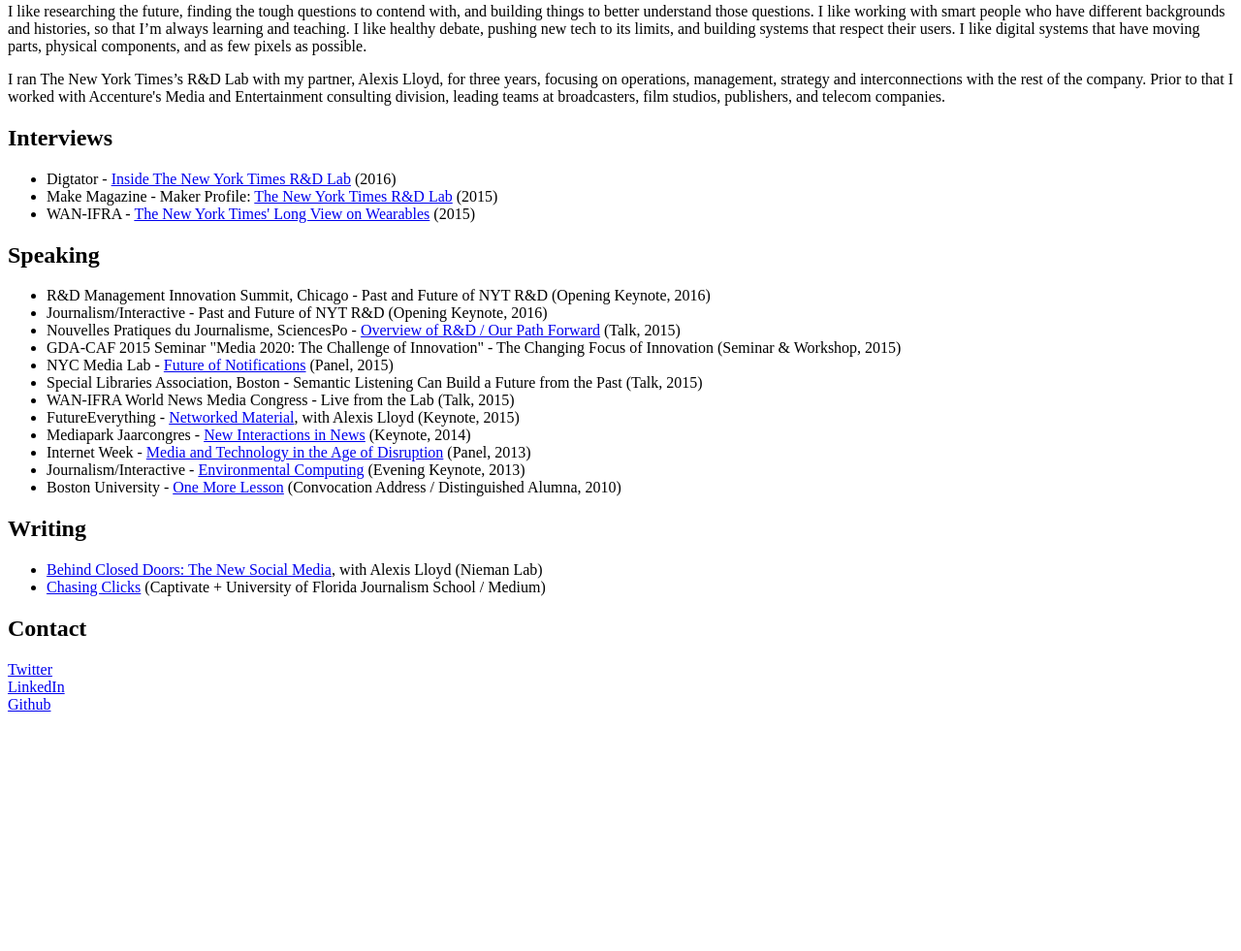
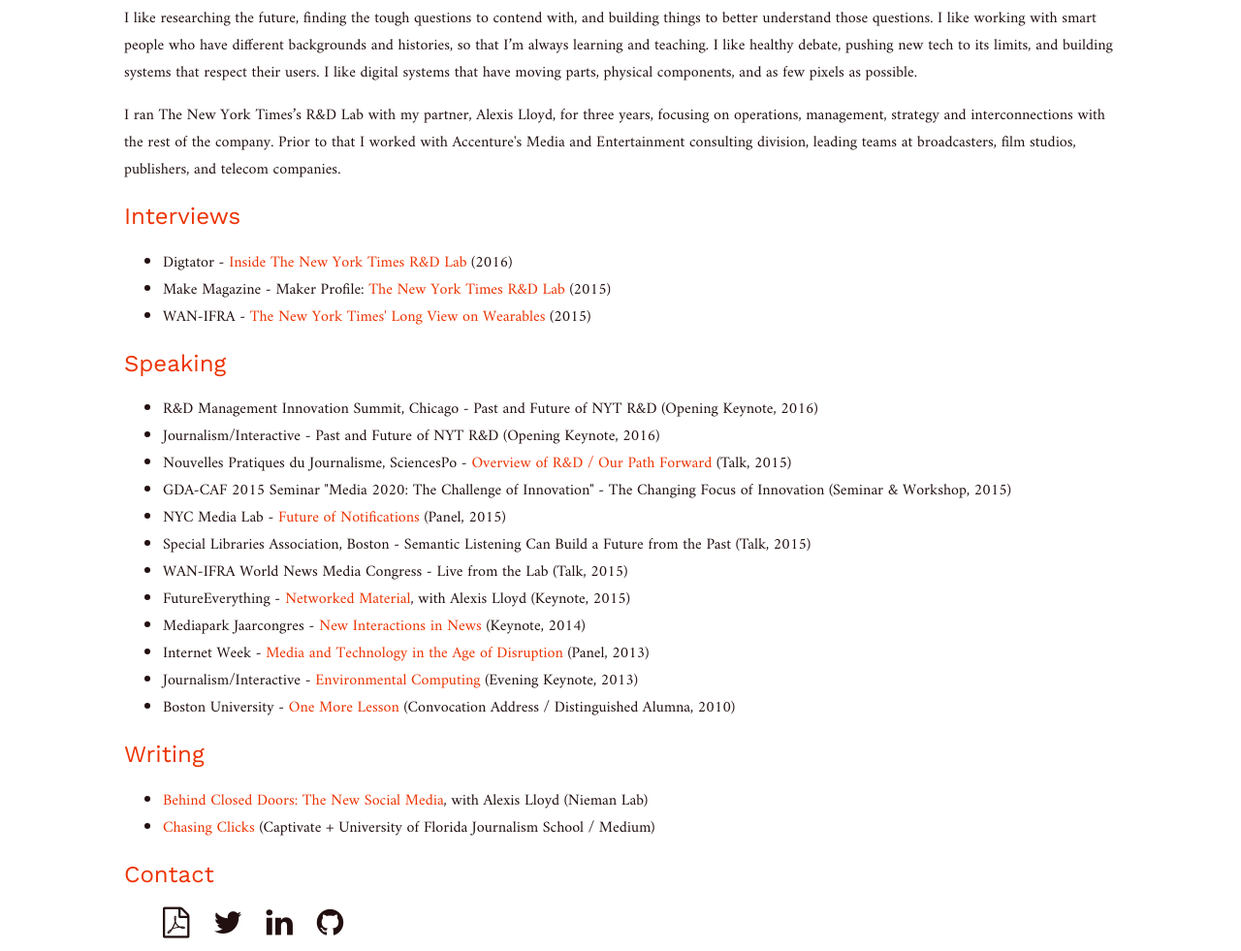
Before and after one commit to mboggie/mboggie.github.io, a plain HTML site: page index.html in a window 1280 px wide. Shown: the part 124-1105 px from the top of the page at 97% size. Before the commit the page ends 868 px from the top, so only its background shows below. Drawn offline with nearby package versions, Linux system fonts and the light colour scheme.

Commit message:
first pass at styling

```diff
--- a/index.html
+++ b/index.html
@@ -1,6 +1,10 @@
 <!doctype html>
 <html>
-<head><title>Matt Boggie -- Brooklyn, NY</title>
+<head>
+	<title>Matt Boggie -- Brooklyn, NY</title>
+	<link rel="stylesheet" type="text/css" href="style.css">
+	<link rel="stylesheet" href="https://maxcdn.bootstrapcdn.com/font-awesome/4.6.2/css/font-awesome.min.css">
+	<link href='https://fonts.googleapis.com/css?family=Amiri|Work+Sans:400,600' rel='stylesheet' type='text/css'>
 </head>
 <body>
 	<h1>Matt Boggie</h1>
@@ -34,10 +38,23 @@
 		<li><a href="https://medium.com/captivate-us/chasing-clicks-metrics-should-support-a-strategy-not-be-a-strategy-31694ea61f88#.6c8ucyg6f">Chasing Clicks</a> (Captivate + University of Florida Journalism School / Medium)</li>
 	</ul>
 	<h2>Contact</h2>
-	<div class="icons">
-		<div class="twitter"><a href="https://twitter.com/mattboggie">Twitter</a></div>
-		<div class="linkedin"><a href="https://linkedin.com/in/mattboggie">LinkedIn</a></div>
-		<div class="github"><a href="https://github.com/mattboggie">Github</a></div>
+	<div class="icon-list">
+		<div class="resume icon"><a href="mboggie.pdf">
+			<i class="fa fa-file-pdf-o fa-2x" title="R&eacute;sum&eacute;" aria-hidden="true"></i>
+			<span class="sr-only">R&eacute;sum&eacute;</span></a>
+		</div>
+		<div class="twitter icon"><a href="https://twitter.com/mattboggie">
+			<i class="fa fa-twitter fa-2x" title="Twitter" aria-hidden="true"></i>
+  			<span class="sr-only">Twitter</span></a>
+  		</div>
+		<div class="linkedin icon"><a href="https://linkedin.com/in/mattboggie">
+			<i class="fa fa-linkedin fa-2x" title="LinkedIn" aria-hidden="true"></i>
+  			<span class="sr-only">LinkedIn</span></a>
+  		</div>
+		<div class="github icon"><a href="https://github.com/mattboggie">
+			<i class="fa fa-github fa-2x" title="Github" aria-hidden="true"></i>
+  			<span class="sr-only">Github</span></a></div></a>
+  		</div>
 	</div>
 </body>
 </html>
--- /dev/null
+++ b/style.css
@@ -0,0 +1,42 @@
+body {
+	background-color: #fff;
+	color: #221010;
+	margin-left: 10%;
+	margin-right: 10%;
+	font-family: 'Amiri', serif;
+}
+
+h1 {
+	text-align: center;
+	color: #ec3302;
+	font-family: 'Work Sans', sans-serif;
+	font-weight: 400;
+}
+
+a {
+	color:#ec3302;
+	text-decoration: none;
+}
+
+a:hover {
+	text-decoration: underline;
+}
+
+h2 {
+	color: #ec3302;
+	font-family: 'Work Sans', sans-serif;
+	font-weight: 400;
+}
+
+.icon-list {
+	padding-left: 40px;
+}
+
+.icon {
+	display:inline-block;
+	padding-right: 20px;
+}
+
+.icon a {
+	color: #221010;
+}
```
